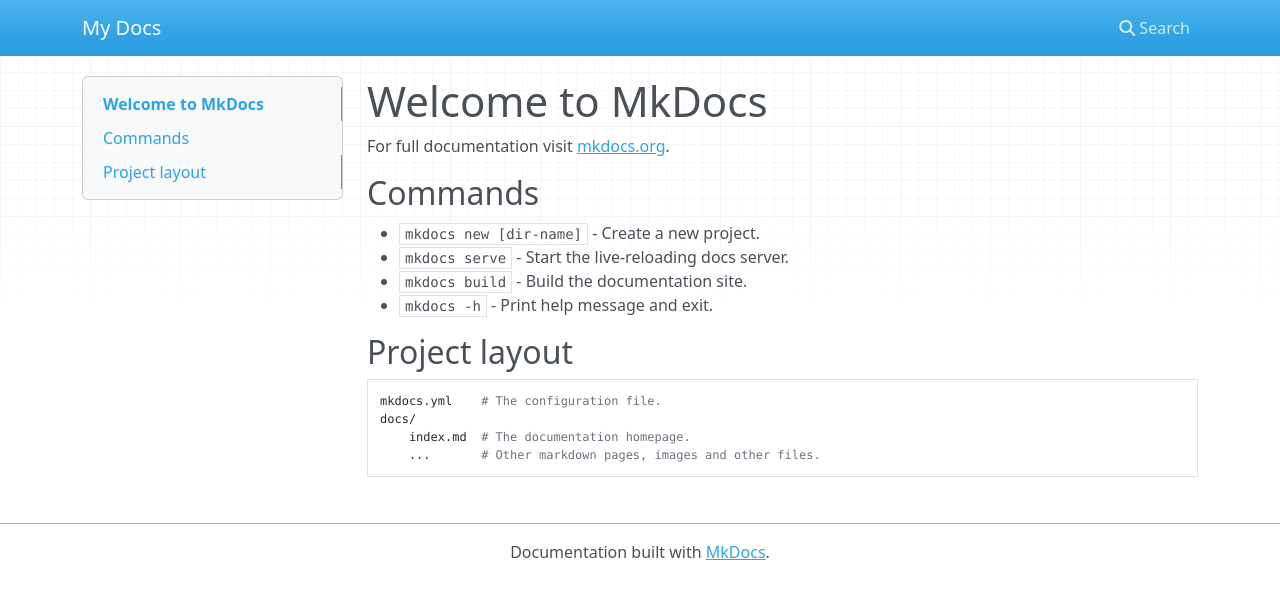
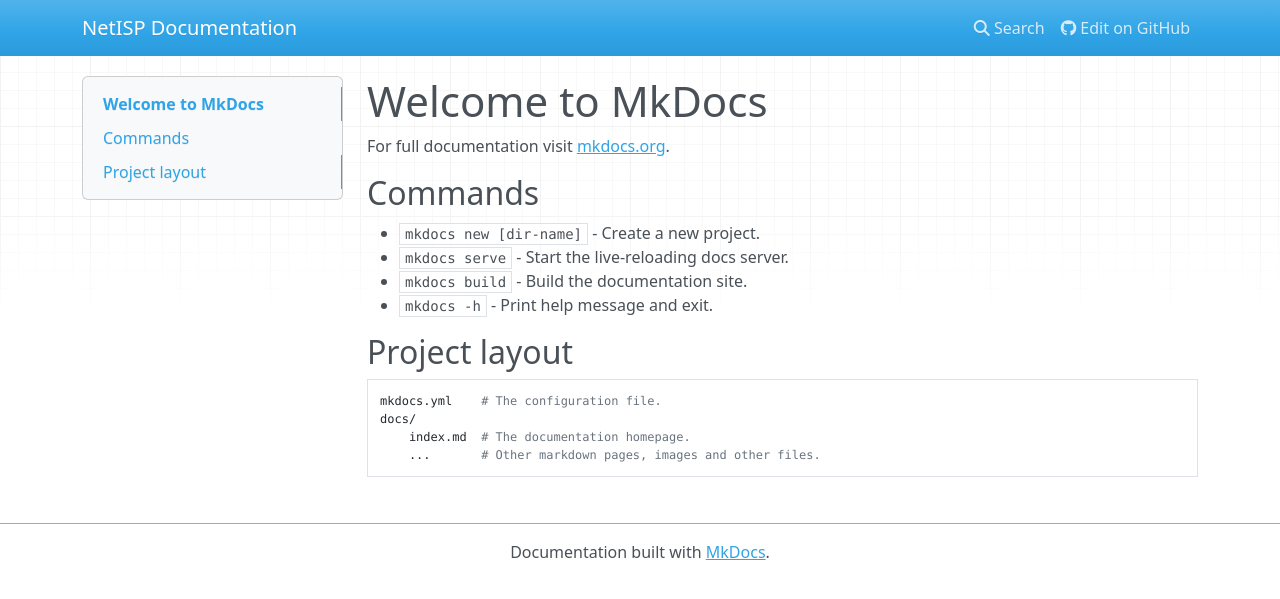
Before and after one commit to MajesticFalcon/netbox-plugin-netisp, an MkDocs documentation site: the page built from docs/index.md, in a window 1280 px wide. Shown: the top 599 px of the page. Built offline with MkDocs 1.6.1, drawn with Linux system fonts in a browser that asks for light colours; nearby versions of some CDN libraries.

Commit message:
update mkdocs

```diff
--- a/mkdocs.yml
+++ b/mkdocs.yml
@@ -1 +1,6 @@
-site_name: My Docs
+site_name: NetISP Documentation
+site_url: https://netbox-plugin-netisp
+repo_url: https://github.com/MajesticFalcon/netbox-plugin-netisp
+python:
+    install:
+        - requirements: docs/requirements.txt
--- a/pyproject.toml
+++ b/pyproject.toml
@@ -1,10 +1,10 @@
 [tool.poetry]
 name = "netbox-plugin-netisp"
-version = "0.1.0.1"
+version = "0.1.0.2"
 description = "A plugin for ISPs to manage wireless and fiber operations using Netbox"
 homepage = "https://github.com/MajesticFalcon/netbox-plugin-netisp"
 repository = "https://github.com/MajesticFalcon/netbox-plugin-netisp"
-
+readme = "docs/index.md"
 authors = ["DB2 Team"]
 
 packages = [
```
